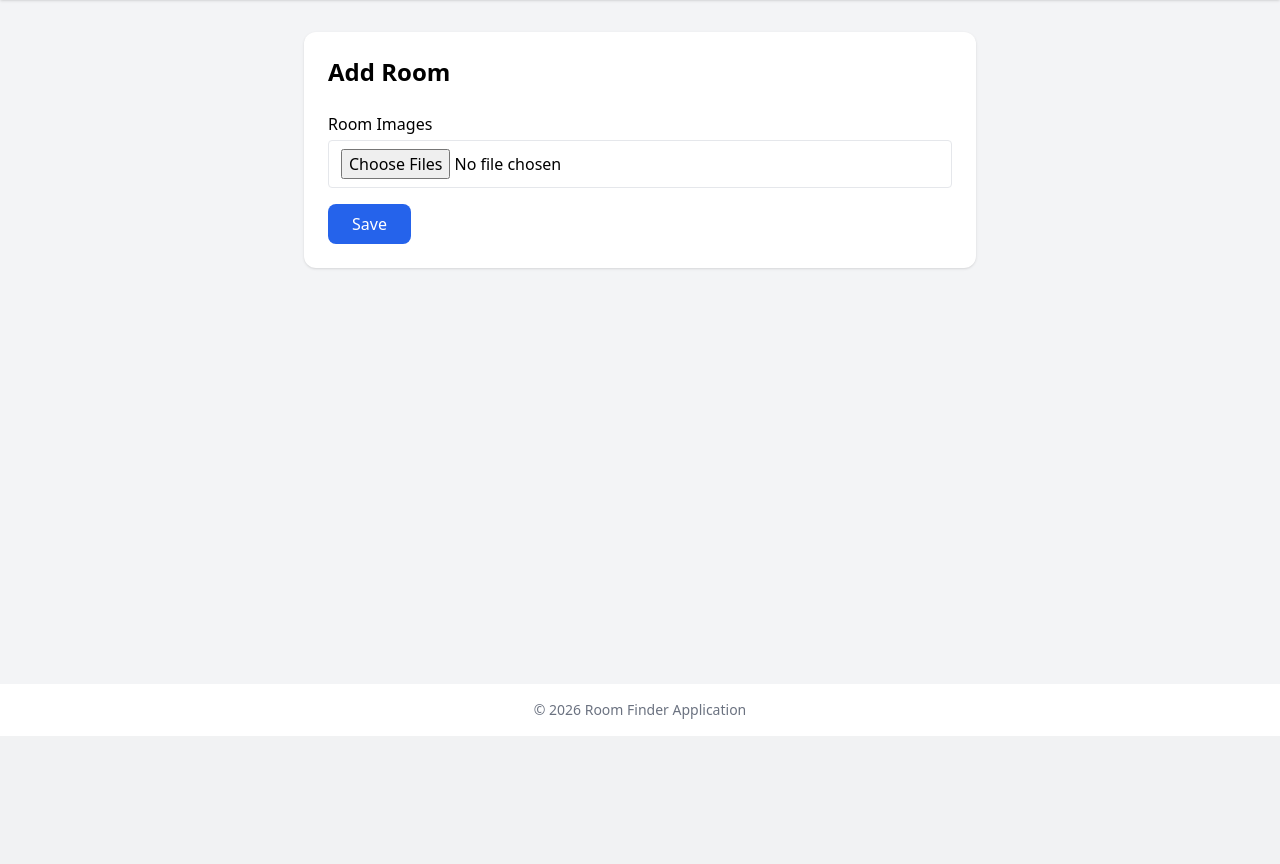
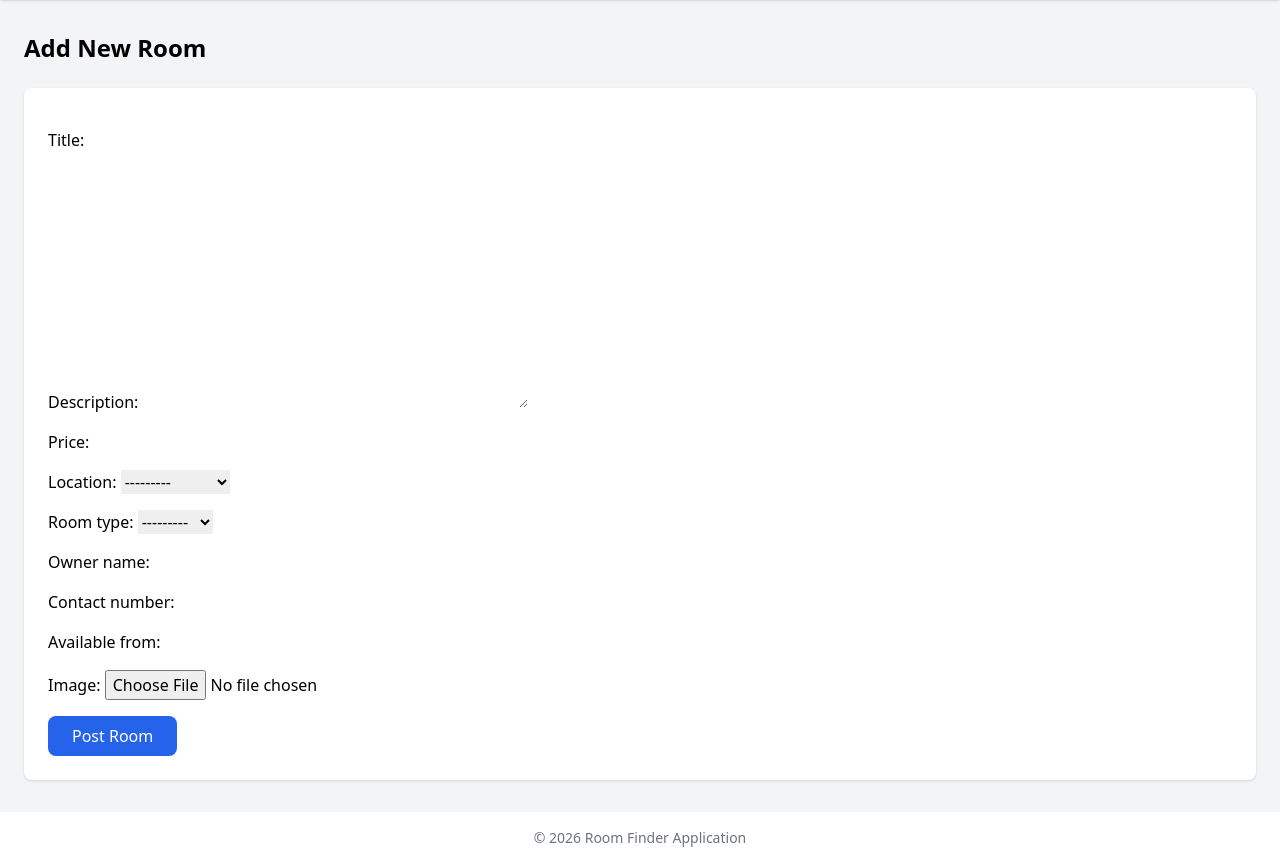
Before and after one commit to Nishan-22/roomfinder, a Django app: template rooms/templates/rooms/room_form.html in a window 1280 px wide. Shown: the part 64-928 px from the top of the page. Before the commit the page ends 800 px from the top, so only its background shows below. Run offline with Django 5.2, Linux system fonts and the light colour scheme; the template is opened without the code that fills it: values that come from a table or form of the project are taken from there, others are empty; some libraries are stand-ins or nearby versions.

Commit message:
forms and details

```diff
--- a/roomfinder/settings.py
+++ b/roomfinder/settings.py
@@ -116,3 +116,5 @@
 # https://docs.djangoproject.com/en/6.0/howto/static-files/
 
 STATIC_URL = 'static/'
+MEDIA_URL = '/media/'
+MEDIA_ROOT = BASE_DIR / 'media'
--- a/roomfinder/urls.py
+++ b/roomfinder/urls.py
@@ -16,8 +16,13 @@
 """
 from django.contrib import admin
 from django.urls import path, include
+from django.conf import settings
+from django.conf.urls.static import static
+
 
 urlpatterns = [
     path('admin/', admin.site.urls),
      path('rooms/', include('rooms.urls')),
 ]
+
+urlpatterns += static(settings.MEDIA_URL, document_root=settings.MEDIA_ROOT)
--- /dev/null
+++ b/rooms/forms.py
@@ -0,0 +1,7 @@
+from django import forms
+from .models import Room
+
+class RoomForm(forms.ModelForm):
+    class Meta:
+        model = Room
+        exclude = ['owner', 'created_at']
--- a/rooms/models.py
+++ b/rooms/models.py
@@ -25,6 +25,8 @@
     contact_number = models.CharField(max_length=15)
     available_from = models.DateField()
     created_at = models.DateTimeField(auto_now_add=True)
+    image = models.ImageField(upload_to='rooms/', blank=True, null=True)
+
 
     def __str__(self):
         return self.title
--- a/rooms/templates/base.html
+++ b/rooms/templates/base.html
@@ -27,7 +27,8 @@
                 </a>
 
                 {% if user.is_authenticated %}
-                    <a href="/rooms/add/"
+                    <a href="{% url 'add_room' %}"
+
                        class="bg-blue-600 text-white px-4 py-2 rounded-lg hover:bg-blue-700">
                         Add Room
                     </a>
--- a/rooms/templates/rooms/room_form.html
+++ b/rooms/templates/rooms/room_form.html
@@ -3,37 +3,20 @@
 {% block title %}Add Room{% endblock %}
 
 {% block content %}
-<div class="max-w-2xl mx-auto bg-white p-6 rounded-xl shadow">
 
-    <h1 class="text-2xl font-bold mb-6">
-        {{ form.instance.pk|yesno:"Edit Room,Add Room" }}
-    </h1>
+<h1 class="text-2xl font-bold mb-6">Add New Room</h1>
 
-    <form method="POST" enctype="multipart/form-data" class="space-y-4">
-        {% csrf_token %}
+<form method="POST" enctype="multipart/form-data"
+      class="bg-white p-6 rounded-lg shadow space-y-4">
 
-        {% for field in form %}
-            <div>
-                <label class="block font-medium mb-1">{{ field.label }}</label>
-                {{ field }}
-                {% if field.errors %}
-                    <p class="text-red-500 text-sm">{{ field.errors }}</p>
-                {% endif %}
-            </div>
-        {% endfor %}
+    {% csrf_token %}
 
-        <!-- Multiple Images -->
-        <div>
-            <label class="block font-medium mb-1">Room Images</label>
-            <input type="file" name="images" multiple
-                   class="w-full border rounded px-3 py-2">
-        </div>
+    {{ form.as_p }}
 
-        <button type="submit"
-                class="bg-blue-600 text-white px-6 py-2 rounded-lg">
-            Save
-        </button>
-    </form>
+    <button type="submit"
+            class="bg-blue-600 text-white px-6 py-2 rounded-lg">
+        Post Room
+    </button>
+</form>
 
-</div>
 {% endblock %}
--- a/rooms/templates/rooms/room_list.html
+++ b/rooms/templates/rooms/room_list.html
@@ -12,6 +12,11 @@
 
     {% for room in rooms %}
     <div class="bg-white rounded-lg shadow p-5">
+
+        {% if room.image %}
+            <img src="{{ room.image.url }}" class="w-full h-40 object-cover rounded mb-3">
+        {% endif %}
+
         <h2 class="text-xl font-semibold text-blue-600">
             {{ room.title }}
         </h2>
@@ -32,6 +37,7 @@
            class="inline-block mt-4 text-blue-600 hover:underline">
             View Details →
         </a>
+
     </div>
     {% empty %}
     <p>No rooms available yet.</p>
--- a/rooms/urls.py
+++ b/rooms/urls.py
@@ -4,4 +4,9 @@
 urlpatterns = [
     path('', views.room_list, name='room_list'),
     path('<int:id>/', views.room_detail, name='room_detail'),
+    path('add/', views.add_room, name='add_room'),
+    path('edit/<int:id>/', views.edit_room, name='edit_room'),
+    path('delete/<int:id>/', views.delete_room, name='delete_room'),
+
+
 ]
```
Also changed, not shown: rooms/templates/rooms/room_confirm_delete.html (added, +18 -0 lines), rooms/templates/rooms/room_detail.html (+19 -0 lines), rooms/views.py (+42 -1 lines), media/rooms/66d562dd-167a-4692-81d8-d6672210db82.jpeg (added), rooms/migrations/0002_room_image_alter_room_price.py (added).
